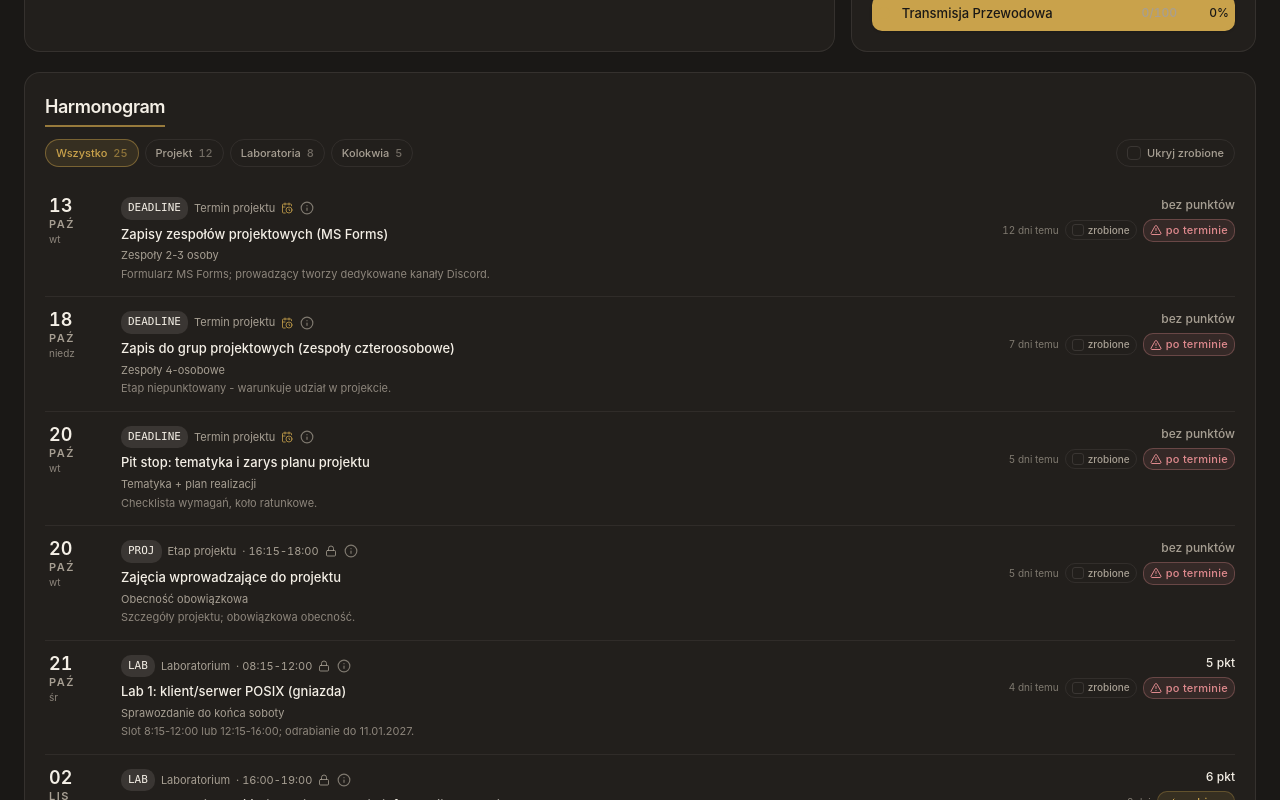
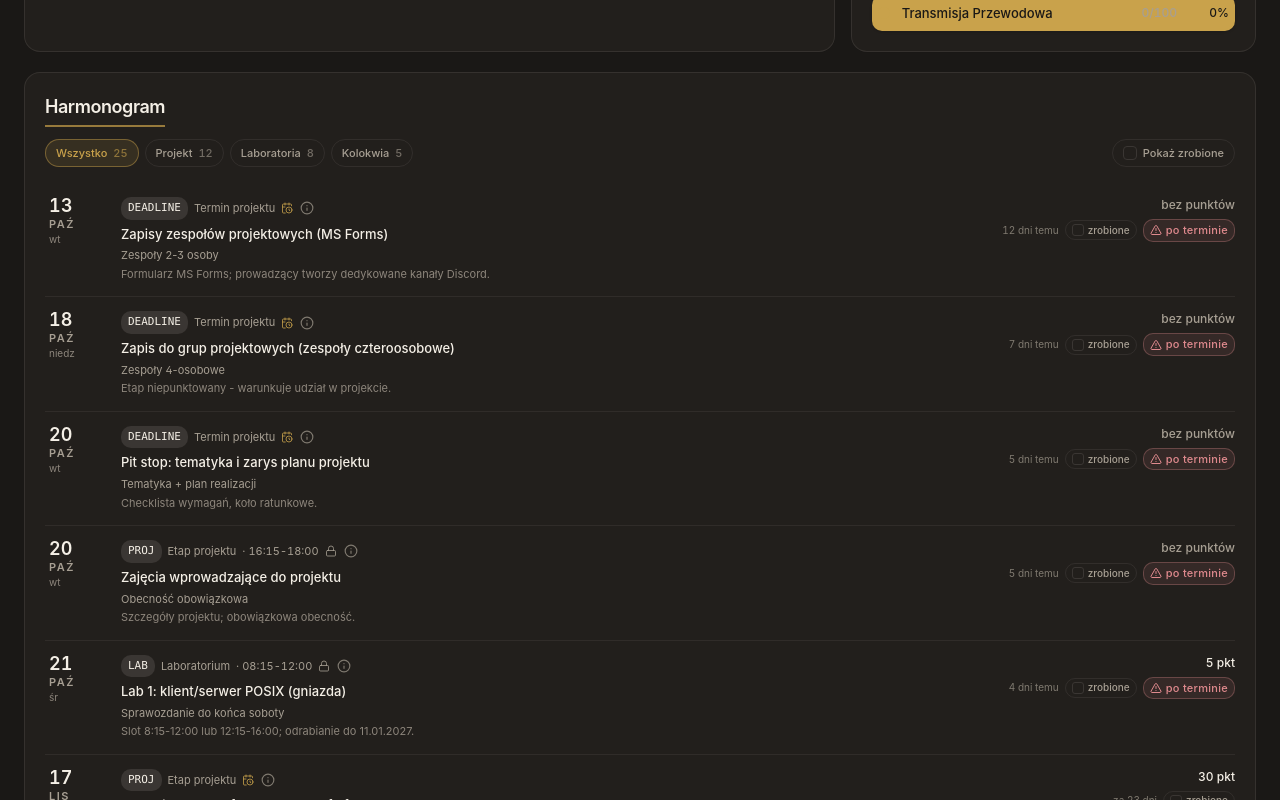
Before and after one commit to Viiico/UsosRevanced, a Nuxt app: page /oceny in a window 1280 px wide. Shown: the part 500-1300 px from the top of the page. Built offline with nearby package versions, Linux system fonts and the light colour scheme.

Commit message:
feat(harmonogram): „Pokaż zrobione” zamiast „Ukryj zrobione”, domyślnie schowane

```diff
--- a/app/components/oceny/ScopedTerms.vue
+++ b/app/components/oceny/ScopedTerms.vue
@@ -11,7 +11,7 @@ import {
 import { dayOfMonth, formatWeekday, monthShort, relativeDays } from '~/lib/format'
 
 const { scopedTerms, termStatus, nowIso } = useGrades()
-const hideDone = useHideDoneTerms()
+const showDone = useShowDoneTerms()
 
 /** Filtry wynikają z danych: pojawiają się tylko grupy obecne w zakresie. */
 const filter = ref('all')
@@ -31,7 +31,7 @@ const filters = computed(() => {
 const visibleTerms = computed(() =>
   scopedTerms.value
     .filter((term) => filter.value === 'all' || TERM_GROUP[term.kind] === filter.value)
-    .filter((term) => !hideDone.value || termStatus(term) !== 'done'),
+    .filter((term) => showDone.value || termStatus(term) !== 'done'),
 )
 
 /** Ten sam kierunek co w głównym harmonogramie: termin -> jego węzeł ocen. */
@@ -66,7 +66,7 @@ function nodeLink(term: Term) {
           <span class="tnum opacity-60">{{ item.count }}</span>
         </button>
 
-        <SwitchChip v-model="hideDone" class="ml-auto">Ukryj zrobione</SwitchChip>
+        <SwitchChip v-model="showDone" class="ml-auto">Pokaż zrobione</SwitchChip>
       </div>
     </CardHeader>
 
--- a/app/composables/useShowDoneTerms.ts
+++ b/app/composables/useShowDoneTerms.ts
@@ -1,4 +1,7 @@
-/** Wspólne dla obu harmonogramów: zrobione terminy znikają, „w trakcie” i „po terminie” zostają. */
-export function useHideDoneTerms() {
-  return useState('hide-done-terms', () => false)
+/**
+ * Wspólne dla obu harmonogramów. Domyślnie zrobione terminy są schowane - na co dzień
+ * liczy się to, co zostało; „w trakcie” i „po terminie” widać zawsze.
+ */
+export function useShowDoneTerms() {
+  return useState('show-done-terms', () => false)
 }
--- a/app/pages/harmonogram.vue
+++ b/app/pages/harmonogram.vue
@@ -43,7 +43,7 @@ const STATUS_DOT: Record<TermStatus, string> = {
 const subjectFilter = ref('all')
 const groupFilter = ref('all')
 const onlyActionable = ref(false)
-const hideDone = useHideDoneTerms()
+const showDone = useShowDoneTerms()
 
 const today = computed(() => nowIso.value.slice(0, 10))
 
@@ -63,7 +63,7 @@ const visible = computed(() =>
   items.value
     .filter((term) => subjectFilter.value === 'all' || term.subjectId === subjectFilter.value)
     .filter((term) => groupFilter.value === 'all' || TERM_GROUP[term.kind] === groupFilter.value)
-    .filter((term) => !hideDone.value || termStatus(term) !== 'done')
+    .filter((term) => showDone.value || termStatus(term) !== 'done')
     .filter(
       (term) => !onlyActionable.value || (term.canBeDoneBefore && termStatus(term) === 'upcoming'),
     )
@@ -125,7 +125,7 @@ function resetFilters() {
   subjectFilter.value = 'all'
   groupFilter.value = 'all'
   onlyActionable.value = false
-  hideDone.value = false
+  showDone.value = false
 }
 </script>
 
@@ -210,7 +210,7 @@ function resetFilters() {
           </p>
 
           <div class="flex flex-wrap gap-1.5">
-            <SwitchChip v-model="hideDone">Ukryj zrobione</SwitchChip>
+            <SwitchChip v-model="showDone">Pokaż zrobione</SwitchChip>
             <SwitchChip v-model="onlyActionable">Tylko do zrobienia teraz</SwitchChip>
           </div>
         </div>
@@ -225,7 +225,7 @@ function resetFilters() {
           <div class="space-y-1">
             <p class="text-sm font-medium">Brak terminów w tym widoku</p>
             <p class="text-2xs text-muted-foreground">
-              Zmień filtr rodzaju zajęć albo wyłącz przełączniki „ukryj zrobione” i „tylko do zrobienia teraz”.
+              Zmień filtr rodzaju zajęć albo włącz „pokaż zrobione” albo wyłącz „tylko do zrobienia teraz”.
             </p>
           </div>
           <Button variant="outline" size="sm" class="gap-1.5" @click="resetFilters">
```
